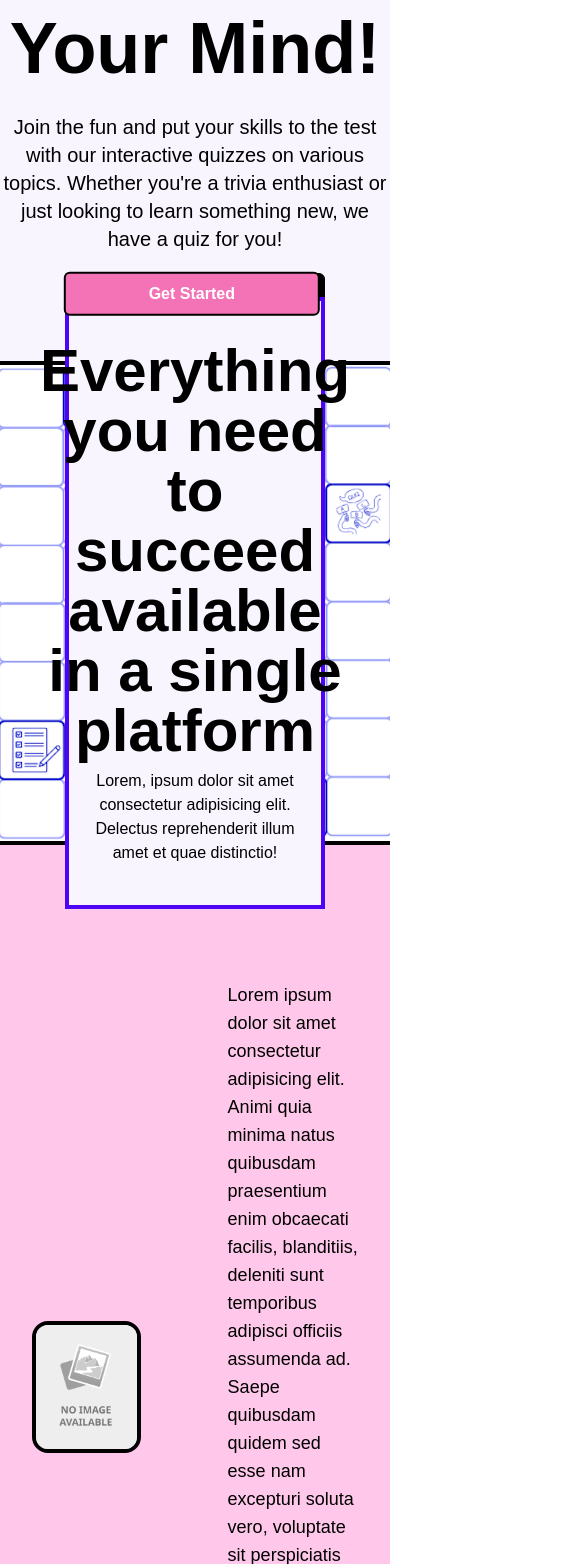
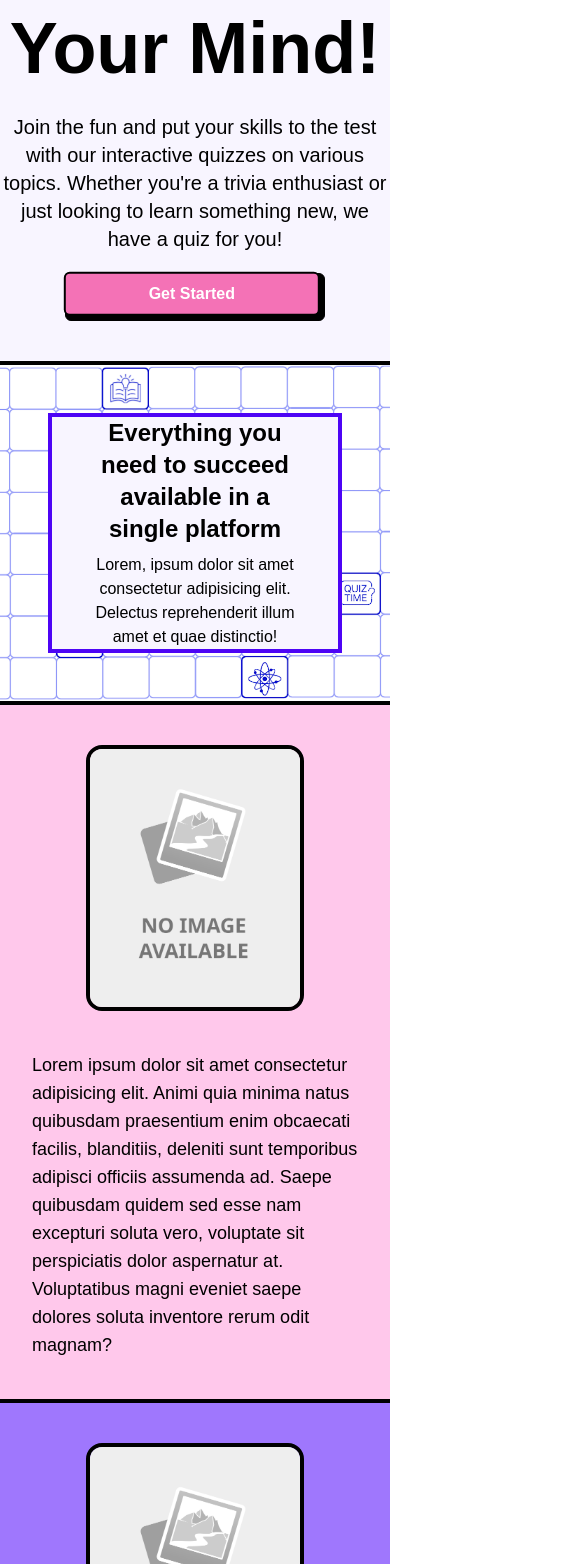
Before and after one commit to WinifredOgbeiwi/Qode, a Next.js app: page / in a window 390 px wide. Shown: the part 436-2000 px from the top of the page, 585 px wide, since content can reach past the window. Built offline with nearby package versions, Linux system fonts and the light colour scheme; a web font is replaced by a local one.

Commit message:
Created feature sections

```diff
--- a/app/(home)/page.tsx
+++ b/app/(home)/page.tsx
@@ -6,7 +6,7 @@ import Feature3 from '../component/home/Feature3'
 
 const HomePage = () => {
   return (
-    <section className='py-20'>
+    <section className='pt-20'>
       <Hero/>
       <Feature1/>
       <Feature2/>
--- a/app/component/home/Feature1.tsx
+++ b/app/component/home/Feature1.tsx
@@ -2,12 +2,12 @@ import React from "react";
 
 const Feature1 = () => {
   return (
-    <div className="fea1 mt-10 w-full h-[30rem] border-t-4 border-black flex flex-col justify-center items-center">
-      <div className="bg-[#f8f5ff] border-4 border-[#4d04f5] flex flex-col justify-center items-center py-10 px-5 w-2/3 text-center">
-        <h2 className="text-6xl font-[800] text-black">
+    <div className="fea1 mt-10 w-full md:h-[30rem] border-t-4 border-black flex flex-col justify-center items-center p-12">
+      <div className="bg-[#f8f5ff] border-4 border-[#4d04f5] flex flex-col justify-center items-center px-10 md:w-2/3 text-center">
+        <h2 className="text-2xl md:text-6xl font-[800] text-black">
           Everything you need to succeed available in a single platform
         </h2>
-        <p className="mt-2">
+        <p className="mt-2 ">
           Lorem, ipsum dolor sit amet consectetur adipisicing elit. Delectus
           reprehenderit illum amet et quae distinctio!
         </p>
--- a/app/component/home/Feature2.tsx
+++ b/app/component/home/Feature2.tsx
@@ -5,9 +5,9 @@ import React from 'react'
 const Feature2 = () => {
   return (
     <div className="text-lg px-8 md:px-32 py-10  border-t-4 border-black  bg-[#FFC8EB] ">
-        <div className='my-24 flex justify-between items-center'>
-<Image src={IMAGES.ImageHolder} alt='Image Holder' className='border-4 border-black rounded-2xl w-1/3'/>
-        <p className='w-[40%]'>
+        <div className='md:my-24 flex flex-col md:flex-row justify-between items-center'>
+<Image src={IMAGES.ImageHolder} alt='Image Holder' className='border-4 border-black rounded-2xl w-2/3 md:w-1/3'/>
+        <p className='md:w-[40%] mt-10 md:mt-0'>
             Lorem ipsum dolor sit amet consectetur adipisicing elit. Animi quia minima natus quibusdam praesentium enim obcaecati facilis, blanditiis, deleniti sunt temporibus adipisci officiis assumenda ad. Saepe quibusdam quidem sed esse nam excepturi soluta vero, voluptate sit perspiciatis dolor aspernatur at. Voluptatibus magni eveniet saepe dolores soluta inventore rerum odit magnam?
         </p>
 
--- a/app/component/home/Feature3.tsx
+++ b/app/component/home/Feature3.tsx
@@ -4,11 +4,11 @@ import React from 'react'
 
 const Feature3= () => {
   return (
-    <div className="text-xl px-8 md:px-32 py-10  border-t-4 border-black  bg-[#9f77fd] ">
-        <div className='my-24 flex justify-between'>
-<Image src={IMAGES.ImageHolder} alt='Image Holder' className='border-4 border-black rounded-2xl w-1/3'/>
+    <div className="text-xl px-8 md:px-32 py-10 border-t-4 border-black  bg-[#9f77fd] ">
+        <div className=' md:my-24 flex flex-col md:flex-row justify-between items-center'>
+<Image src={IMAGES.ImageHolder} alt='Image Holder' className='border-4 border-black rounded-2xl w-2/3 md:w-1/3'/>
 
-            <div className='w-[40%]'>
+            <div className='md:w-[40%] mt-10 md:mt-0'>
                 <h2 className='text-6xl font-bold'>Climb the Leaderboard!</h2>
                          <p className='my-4'>
                 Think you&#39;re a tech genius? Prove it! Our leaderboard showcases the top scorers from around the world, so you can see how you stack up against the best.
```
